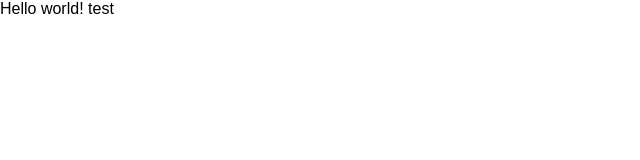
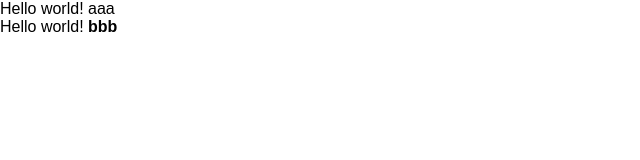
Before and after one commit to adambro/recttraining, a React (Create React App) app: page / in a window 1280 px wide. Shown: the top 160 px of the page, without its empty margins (0-640 px from the left). Built offline with nearby package versions, Linux system fonts and the light colour scheme.

Commit message:
Zad2: 3) 2 komponenty

```diff
--- a/src/index.js
+++ b/src/index.js
@@ -4,5 +4,12 @@ import MainComponent from './MainComponent';
 import './index.css';
 import registerServiceWorker from './registerServiceWorker';
 
-ReactDOM.render(<MainComponent>test</MainComponent>, document.getElementById('root'));
+const Scene = () => (
+    <div>
+        <MainComponent>aaa</MainComponent>
+        <MainComponent><strong>bbb</strong></MainComponent>
+    </div>
+);
+
+ReactDOM.render(<Scene />, document.getElementById('root'));
 registerServiceWorker();
```
